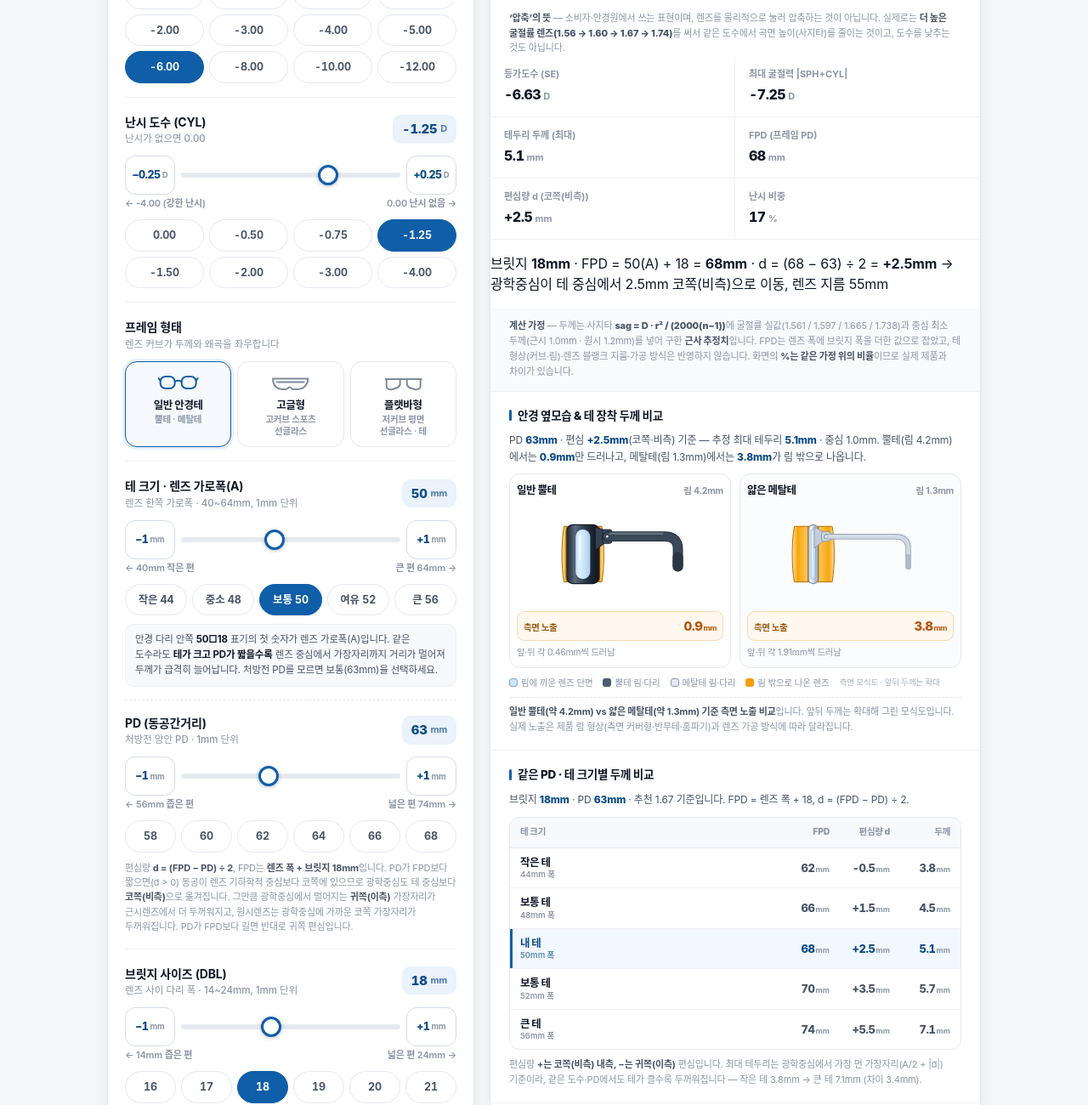
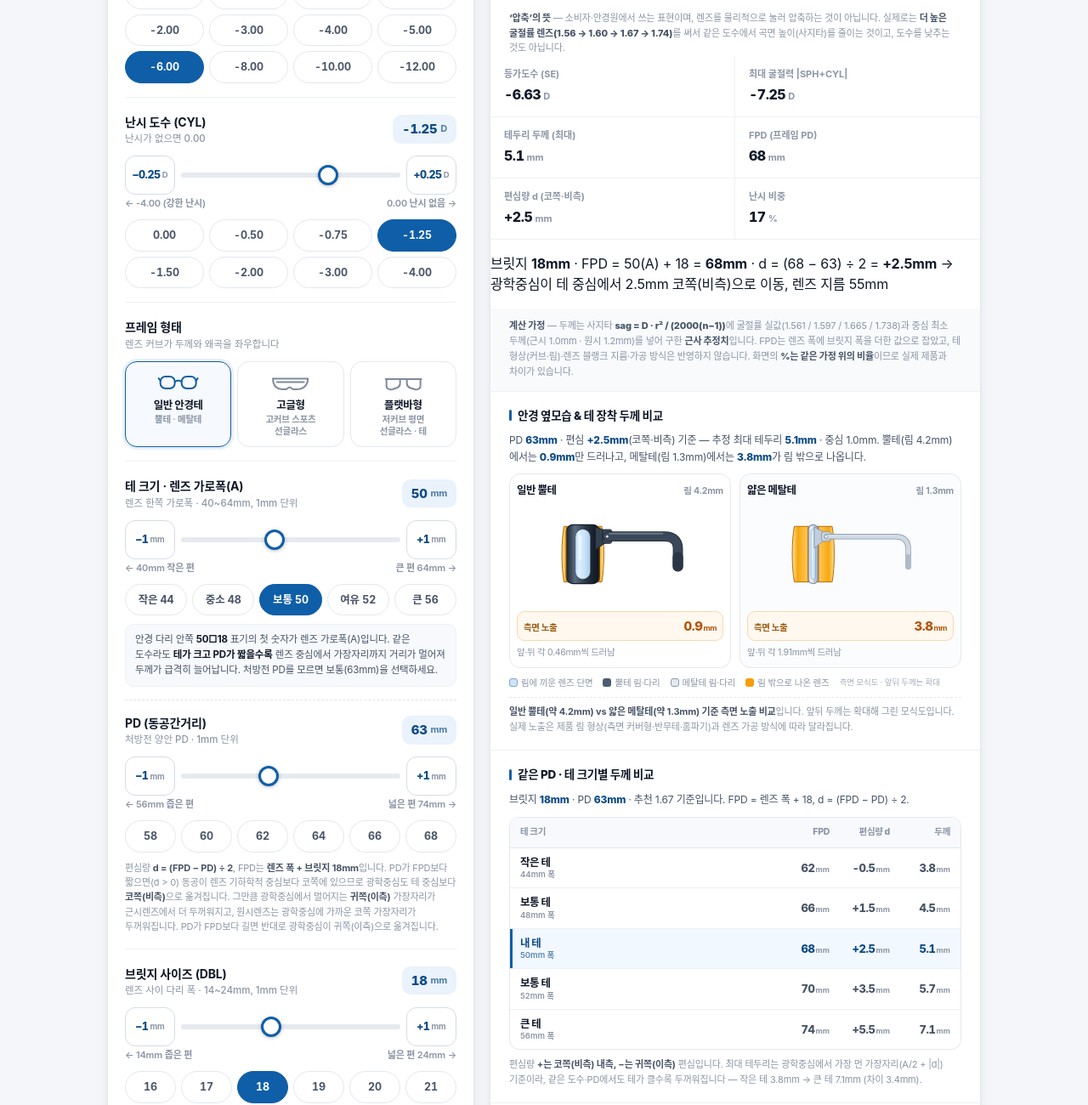
Before and after one commit to bok08150-sudo/lens-calc, a plain HTML site: page index.html in a window 1280 px wide. Shown: the part 407-1707 px from the top of the page at 85% size. Drawn offline with Linux system fonts and the light colour scheme.

Commit message:
Polish decentration label wording

```diff
--- a/index.html
+++ b/index.html
@@ -856,7 +856,7 @@
             <button type="button" class="chip" data-pd="66">66</button>
             <button type="button" class="chip" data-pd="68">68</button>
           </div>
-          <p class="pd-hint">편심량 <b>d = (FPD − PD) ÷ 2</b>, FPD는 <b>렌즈 폭 + 브릿지 <span id="pdHintBridge">18mm</span></b>입니다. PD가 FPD보다 짧으면(d &gt; 0) 동공이 렌즈 기하학적 중심보다 코쪽에 있으므로 광학중심도 테 중심보다 <b>코쪽(비측)</b>으로 옮겨집니다. 그만큼 광학중심에서 멀어지는 <b>귀쪽(이측)</b> 가장자리가 근시렌즈에서 더 두꺼워지고, 원시렌즈는 광학중심에 가까운 코쪽 가장자리가 두꺼워집니다. PD가 FPD보다 길면 반대로 귀쪽 편심입니다.</p>
+          <p class="pd-hint">편심량 <b>d = (FPD − PD) ÷ 2</b>, FPD는 <b>렌즈 폭 + 브릿지 <span id="pdHintBridge">18mm</span></b>입니다. PD가 FPD보다 짧으면(d &gt; 0) 동공이 렌즈 기하학적 중심보다 코쪽에 있으므로 광학중심도 테 중심보다 <b>코쪽(비측)</b>으로 옮겨집니다. 그만큼 광학중심에서 멀어지는 <b>귀쪽(이측)</b> 가장자리가 근시렌즈에서 더 두꺼워지고, 원시렌즈는 광학중심에 가까운 코쪽 가장자리가 두꺼워집니다. PD가 FPD보다 길면 반대로 광학중심이 귀쪽(이측)으로 옮겨집니다.</p>
         </div>
       </div>
 
@@ -1622,7 +1622,7 @@
     $("#thickKey").textContent = (r.sph > 0 ? "중심 두께" : "테두리 두께 (최대)");
     $("#thickVal").innerHTML = r.thickness.toFixed(1) + "<small>mm</small>";
     $("#fpdVal").innerHTML = r.fpd + "<small>mm</small>";
-    $("#decKey").textContent = "편심량 d (" + (Math.abs(r.dec) < 0.05 ? "중심 일치" : (r.dec > 0 ? "코쪽(비측)" : "귀쪽(이측)")) + ")";
+    $("#decKey").textContent = "편심량 d (" + (Math.abs(r.dec) < 0.05 ? "중심 일치" : (r.dec > 0 ? "코쪽·비측" : "귀쪽·이측")) + ")";
     $("#decVal").innerHTML = sgnTxt(r.dec, 1) + "<small>mm</small>";
     $("#pdFormula").innerHTML = "브릿지 <b>" + r.bridge + "mm</b> · FPD = " + r.sizeA + "(A) + " + r.bridge + " = <b>" + r.fpd +
       "mm</b> · d = (" + r.fpd + " − " + r.pd + ") ÷ 2 = <b>" + sgnTxt(r.dec, 1) + "mm</b> → " +
```
